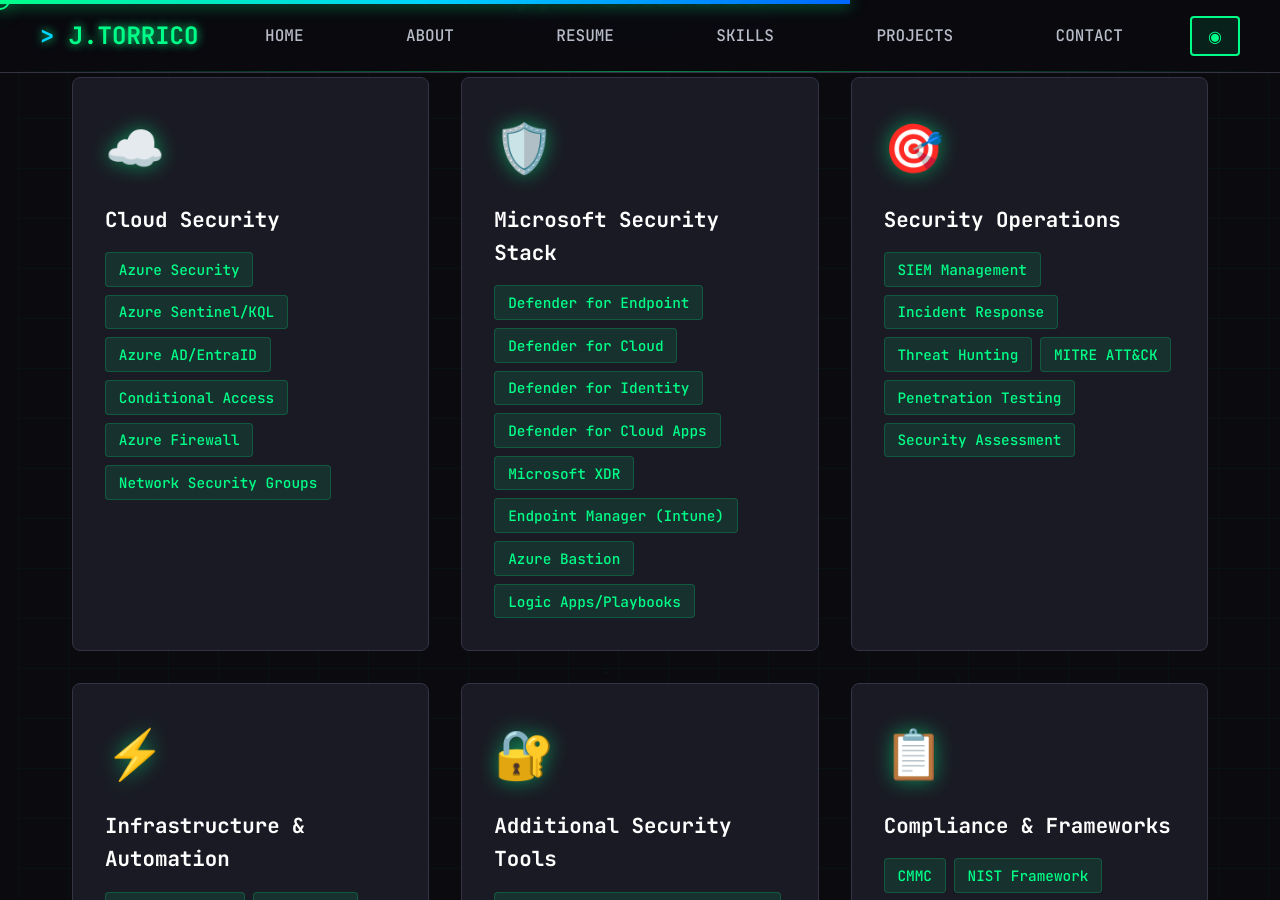
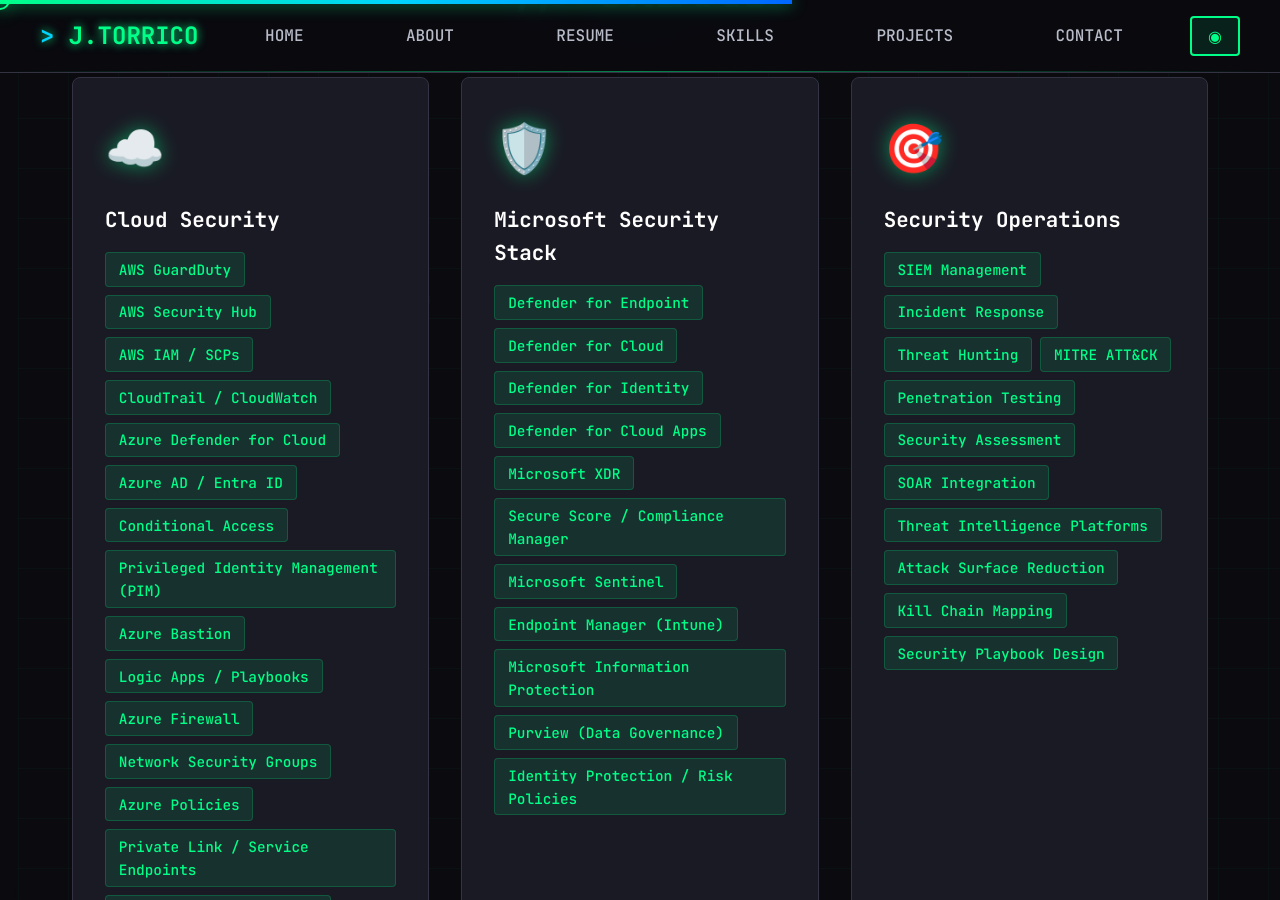
Before and after one commit to realnamesareboring/AboutMe, a Jekyll site: the page built from index.html, in a window 1280 px wide and 900 px high, scrolled down 5217 px. Built offline with Jekyll 4.4.1, drawn with Linux system fonts in a browser that asks for light colours; some of the changed text lies outside the part shown.

Commit message:
Portfolio updates

```diff
--- a/_data/portfolio.yml
+++ b/_data/portfolio.yml
@@ -141,12 +141,23 @@ skills:
   - category: "Cloud Security"
     icon: "☁️"
     tags:
-      - "Azure Security"
-      - "Azure Sentinel/KQL"
-      - "Azure AD/EntraID"
+      - "AWS GuardDuty"
+      - "AWS Security Hub"
+      - "AWS IAM / SCPs"
+      - "CloudTrail / CloudWatch"
+      - "Azure Defender for Cloud"
+      - "Azure AD / Entra ID"
       - "Conditional Access"
+      - "Privileged Identity Management (PIM)"
+      - "Azure Bastion"
+      - "Logic Apps / Playbooks"
       - "Azure Firewall"
       - "Network Security Groups"
+      - "Azure Policies"
+      - "Private Link / Service Endpoints"
+      - "Multi-VNet Architecture"
+      - "Hybrid Connectivity Security"
+
   - category: "Microsoft Security Stack"
     icon: "🛡️"
     tags:
@@ -155,9 +166,13 @@ skills:
       - "Defender for Identity"
       - "Defender for Cloud Apps"
       - "Microsoft XDR"
+      - "Secure Score / Compliance Manager"
+      - "Microsoft Sentinel"
       - "Endpoint Manager (Intune)"
-      - "Azure Bastion"
-      - "Logic Apps/Playbooks"
+      - "Microsoft Information Protection"
+      - "Purview (Data Governance)"
+      - "Identity Protection / Risk Policies"
+
   - category: "Security Operations"
     icon: "🎯"
     tags:
@@ -167,32 +182,55 @@ skills:
       - "MITRE ATT&CK"
       - "Penetration Testing"
       - "Security Assessment"
+      - "SOAR Integration"
+      - "Threat Intelligence Platforms"
+      - "Attack Surface Reduction"
+      - "Kill Chain Mapping"
+      - "Security Playbook Design"
+
   - category: "Infrastructure & Automation"
     icon: "⚡"
     tags:
       - "ARM Templates"
+      - "Bicep"
       - "Terraform"
       - "PowerShell"
       - "Python"
       - "Azure DevOps"
+      - "GitHub Actions / CI Pipelines"
       - "Infrastructure as Code"
+      - "Policy-as-Code"
+      - "Secrets Management (Azure Key Vault / AWS Secrets Manager)"
+      - "RBAC Automation"
+      - "Immutable Infrastructure"
+
   - category: "Additional Security Tools"
     icon: "🔐"
     tags:
       - "Carbon Black (EDR/App Control)"
+      - "CrowdStrike Falcon"
       - "McAfee (DLP/ENS/FRP)"
       - "RSA Authentication"
+      - "Okta / Ping Identity"
       - "Nexpose"
       - "ArcSight"
+      - "Splunk / ELK Stack"
       - "EnCase Endpoint"
+      - "Sysmon / Windows Event Forwarding"
+
   - category: "Compliance & Frameworks"
     icon: "📋"
     tags:
+      - "Zero Trust Architecture"
+      - "Defense-in-Depth"
       - "CMMC"
       - "NIST Framework"
+      - "FedRAMP"
+      - "Regulatory Compliance Mapping"
       - "Risk Assessment"
       - "TS/SCI Clearance"
       - "Government Standards"
+      - "Security Control Mapping"
       - "Documentation"
 
 # Projects
```
